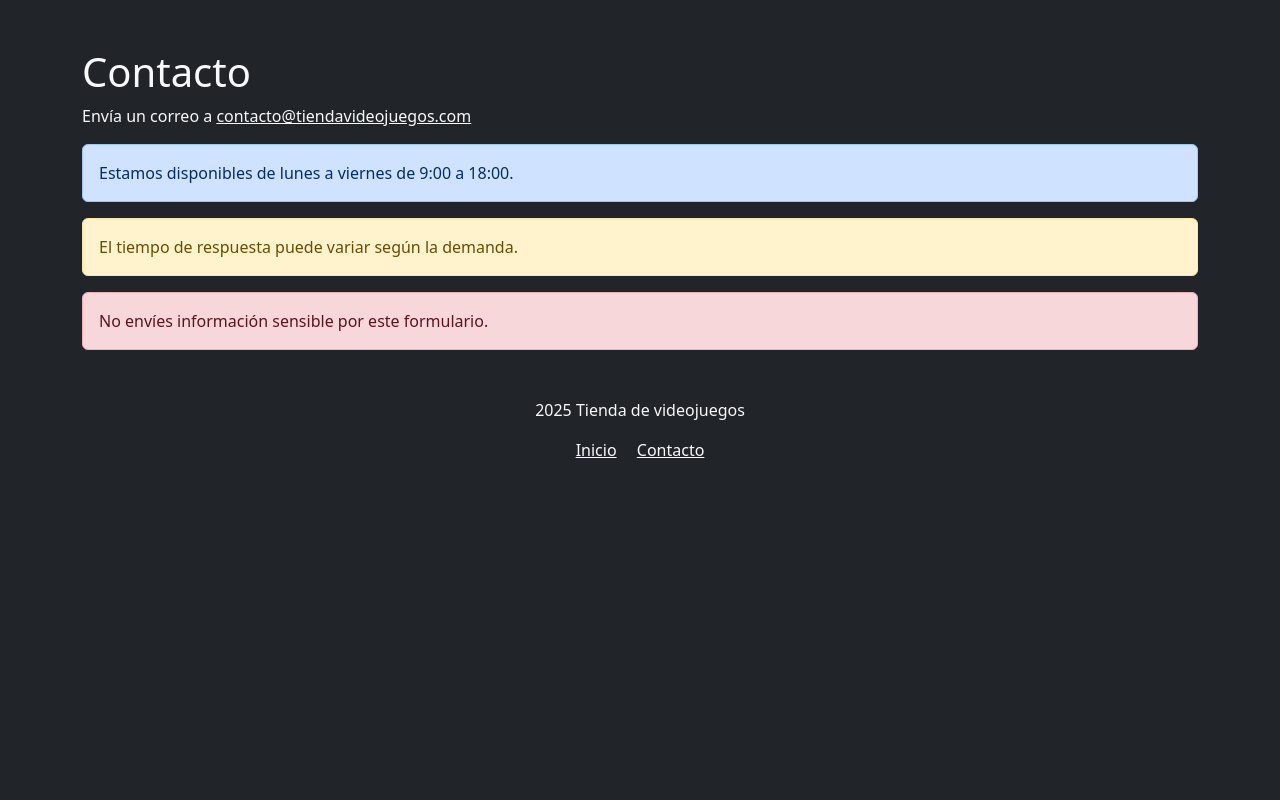
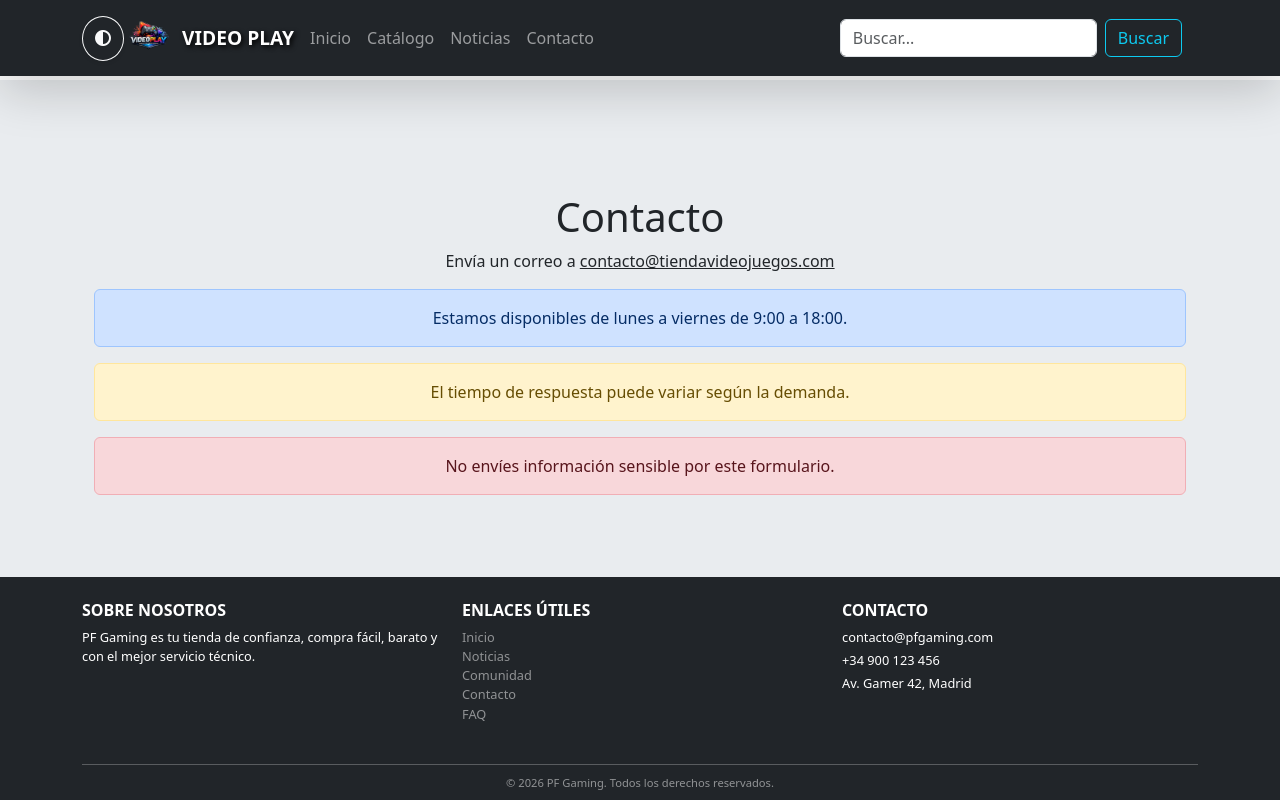
Before and after one commit to alvarosolaslara/pruebatienda, a Django app: page /contacto in a window 1280 px wide. Run offline with Django 5.2, Linux system fonts and the light colour scheme.

Commit message:
creación del diseño base en base.html

```diff
--- a/tienda_videojuegos/home/templates/home/contacto.html
+++ b/tienda_videojuegos/home/templates/home/contacto.html
@@ -5,9 +5,9 @@
 
 {% block content %}
 <div class="container mt-5">
-    <h1 class="text-light">Contacto</h1>
-    <p class="text-light">Envía un correo a
-        <a href="mailto:contacto@tiendavideojuegos.com" class="text-light">
+    <h1 class="text-body">Contacto</h1>
+    <p class="text-body">Envía un correo a
+        <a href="mailto:contacto@tiendavideojuegos.com" class="text-body">
             contacto@tiendavideojuegos.com
         </a>
     </p>
--- a/tienda_videojuegos/home/templates/home/index.html
+++ b/tienda_videojuegos/home/templates/home/index.html
@@ -6,8 +6,8 @@
 {% block content %}
 
     <div class="container mt-5">
-        <h1 class="text-light">Bienvenido a la Tienda de Videojuegos</h1>
-        <p class="text-light">Explora nuestro catálogo y disfruta de las mejores ofertas.</p>
+        <h1 class="text-body">Bienvenido a la Tienda de Videojuegos</h1>
+        <p class="text-body">Explora nuestro catálogo y disfruta de las mejores ofertas.</p>
 
         <img src="{% static 'img/logo.png' %}" alt="Logo" class="img-fluid my-4">
 
--- a/tienda_videojuegos/static/CSS/style.css
+++ b/tienda_videojuegos/static/CSS/style.css
@@ -0,0 +1,289 @@
+/* =========================================================
+   RESET Y LAYOUT BASE
+========================================================= */
+html,
+body {
+    height: 100%;
+    margin: 0;
+}
+
+body {
+    display: flex;
+    flex-direction: column;
+    min-height: 100vh;
+    /* El body ocupa toda la pantalla */
+    background-color: var(--bs-body-bg, #f8f9fa);
+    /* fallback */
+    color: var(--bs-body-color, #212529);
+}
+
+/* =========================================================
+   HEADER FIJO
+========================================================= */
+header {
+    position: fixed;
+    top: 0;
+    left: 0;
+    width: 100%;
+    z-index: 1020;
+    /* encima de todo */
+}
+
+/* =========================================================
+   NAVBAR
+========================================================= */
+.navbar {
+    background-color: #212529;
+    /* bg-dark de Bootstrap */
+}
+
+/* Botón modo oscuro */
+#toggle-theme {
+    width: 45px;
+    height: 45px;
+    border-radius: 50%;
+    box-shadow: 0 2px 5px rgba(0, 0, 0, 0.3);
+}
+
+/* Logo de la navbar */
+.navbar-brand img {
+    height: 50px;
+    margin-right: 10px;
+}
+
+.navbar-brand span {
+    font-size: 1.2rem;
+    text-shadow: 2px 2px 5px #000;
+}
+
+/* =========================================================
+   MAIN
+========================================================= */
+main {
+    flex: 1;
+    /* Ocupa todo el espacio disponible */
+    margin-top: 80px;
+    /* Deja hueco para el header fijo */
+    overflow: visible;
+    /* Scroll normal */
+}
+
+/* =========================================================
+   FOOTER
+========================================================= */
+footer {
+    width: 100%;
+    background-color: #212529;
+    /* bg-dark */
+    color: #fff;
+    margin-top: auto;
+    /* Empuja el footer al fondo */
+}
+
+/* Links del footer */
+footer a {
+    color: #ced4da;
+    /* text-white-50 */
+    text-decoration: none;
+}
+
+footer a:hover {
+    color: #ffffff;
+    text-decoration: underline;
+}
+
+/* Pequeño espaciado y tipografía en footer */
+footer .small {
+    font-size: 0.8rem;
+}
+
+footer h6 {
+    font-weight: bold;
+    margin-bottom: 0.5rem;
+}
+
+/* =========================================================
+   CATÁLOGO Y TARJETAS
+========================================================= */
+
+/* Efecto hover para crecer la tarjeta */
+.juego-card {
+    transition: transform 0.3s ease, box-shadow 0.3s ease;
+}
+
+.juego-card:hover {
+    transform: scale(1.05);
+    box-shadow: 0 10px 20px rgba(0, 0, 0, 0.2);
+}
+
+/* Efecto hover solo para la imagen de detalle */
+.detalle-img {
+    transition: transform 0.3s ease, box-shadow 0.3s ease;
+}
+
+.detalle-img:hover {
+    transform: scale(1.05);
+    box-shadow: 0 0.5rem 2rem rgba(0, 0, 0, 0.25);
+}
+
+/* =========================================================
+   TABLAS Y ELEMENTOS GENERALES
+========================================================= */
+.table {
+    border-collapse: separate;
+    border-spacing: 0;
+    border-radius: 0.75rem;
+}
+
+.table td,
+.table th {
+    vertical-align: middle;
+}
+
+.table tbody tr:hover {
+    background-color: rgba(var(--bs-body-color-rgb), 0.02);
+}
+
+/* =========================================================
+   VISTA CARRITO (ESCRITORIO)
+========================================================= */
+@media (min-width: 769px) {
+    .carrito-table-wrap .table {
+        border-radius: 0.75rem;
+        overflow: hidden;
+        box-shadow: 0 6px 18px rgba(0, 0, 0, 0.06);
+    }
+
+    .carrito-row {
+        border-top: 1px solid rgba(0, 0, 0, 0.04);
+    }
+}
+
+/* =========================================================
+   VISTA CARRITO (MÓVIL / TABLET)
+========================================================= */
+@media (max-width: 768px) {
+    .table thead {
+        display: none;
+    }
+
+    .table tbody tr {
+        display: block;
+        margin-bottom: 0.75rem;
+        background: var(--bs-body-secondary-bg);
+        border-radius: 0.75rem;
+        padding: 0.75rem 1rem;
+        box-shadow: 0 2px 6px rgba(0, 0, 0, 0.05);
+    }
+
+    .table tbody tr td {
+        display: flex;
+        justify-content: space-between;
+        align-items: center;
+        border: none !important;
+        font-size: 0.92rem;
+        padding: 0.35rem 0;
+    }
+
+    .table tbody tr td::before {
+        content: attr(data-label);
+        font-weight: 600;
+        color: var(--bs-secondary-color);
+        margin-right: 0.75rem;
+        flex: 0 0 auto;
+    }
+
+    .carrito-thumb {
+        width: 50px !important;
+        height: 50px !important;
+        flex: 0 0 auto;
+    }
+
+    .table tbody tr td .btn {
+        min-width: 38px;
+        padding: 0.35rem 0.55rem;
+    }
+}
+
+/* =========================================================
+   TOASTS (NOTIFICACIONES FLOTANTES) – VISTOSOS
+========================================================= */
+
+/* Tamaño, padding, tipografía y efecto vidrio */
+.toast {
+    opacity: 0.9;
+    /* más visible */
+    backdrop-filter: blur(6px);
+    /* desenfoque más marcado */
+    box-shadow: 0 8px 24px rgba(0, 0, 0, 0.3);
+    /* sombra más profunda */
+    border-radius: 1rem;
+    /* bordes más redondeados */
+    padding: 1rem 1.5rem;
+    /* más espacio interno */
+    font-size: 1.1rem;
+    /* texto más grande */
+    font-weight: 600;
+    /* más llamativo */
+    transition: opacity 0.3s ease-in-out, transform 0.3s ease-in-out;
+    animation: slideUp 0.5s ease-out;
+    min-width: 300px;
+    /* ancho mínimo */
+    max-width: 400px;
+    /* ancho máximo */
+}
+
+/* Hover: más opaco y ligeramente agrandado */
+.toast:hover {
+    opacity: 1;
+    transform: scale(1.05);
+}
+
+/* Animación suave al aparecer */
+@keyframes slideUp {
+    from {
+        transform: translateY(30px);
+        opacity: 0;
+    }
+
+    to {
+        transform: translateY(0);
+        opacity: 0.95;
+    }
+}
+
+/* =========================================================
+   TOASTS: COLORES DE TEXTO POR TIPO
+========================================================= */
+
+/* Texto negro para toasts informativos y de advertencia */
+.toast.bg-info,
+.toast.bg-warning,
+.toast.bg-success {
+    color: #000 !important;
+}
+
+/* Botón de cierre visible para todos los tipos */
+.toast .btn-close {
+    filter: invert(0) !important;
+    width: 1.2rem;
+    height: 1.2rem;
+}
+
+/* Colores de fondo más vivos */
+.toast.bg-success {
+    background-color: #32FF62 !important;
+}
+
+.toast.bg-danger {
+    background-color: #dc3545 !important;
+    color: #fff;
+}
+
+.toast.bg-warning {
+    background-color: #ffc107 !important;
+}
+
+.toast.bg-info {
+    background-color: #0062FF !important;
+}
--- a/tienda_videojuegos/static/js/script.js
+++ b/tienda_videojuegos/static/js/script.js
@@ -0,0 +1,48 @@
+/** BOTON PARA QUE EL USUARIO CAMBIE ENTRE CLARO Y OSCURO y ADEMÁS SE AÑADIRÁ PERSISTENCIA PARA QUE SE ALMACENE LA OPCIÓN ESCOGIDA POR EL USUARIO */
+
+document.addEventListener("DOMContentLoaded", function () {
+  const btn = document.getElementById("toggle-theme");
+  const html = document.documentElement;
+
+  // Recuperar el tema guardado en localStorage al cargar la página
+  const savedTheme = localStorage.getItem("theme");
+  if (savedTheme) {
+    html.setAttribute("data-bs-theme", savedTheme);
+  }
+
+  btn.addEventListener("click", function () {
+    const current = html.getAttribute("data-bs-theme");
+    const next = current === "dark" ? "light" : "dark";
+    html.setAttribute("data-bs-theme", next);
+
+    // Guardar el tema elegido en localStorage
+    localStorage.setItem("theme", next);
+  });
+});
+
+
+// Mostrar/ocultar contraseña
+function togglePassword(fieldId) {
+    const field = document.getElementById(fieldId);
+    const icon = document.getElementById('icon-' + fieldId);
+    if (field.type === "password") {
+        field.type = "text";
+        icon.classList.remove('fa-eye');
+        icon.classList.add('fa-eye-slash');
+    } else {
+        field.type = "password";
+        icon.classList.remove('fa-eye-slash');
+        icon.classList.add('fa-eye');
+    }
+}
+
+// Mensajes flotantes
+document.addEventListener("DOMContentLoaded", function () {
+    const toastElList = [].slice.call(document.querySelectorAll('.toast'));
+    toastElList.forEach(function (toastEl) {
+        const toast = new bootstrap.Toast(toastEl, {
+            delay: 3000
+        });
+        toast.show();
+    });
+});
--- a/tienda_videojuegos/templates/base.html
+++ b/tienda_videojuegos/templates/base.html
@@ -1,7 +1,7 @@
 {% load static %}
 
 <!DOCTYPE html>
-<html lang="es">
+<html lang="es" data-bs-theme="light"><!--Necesario para los estilos dinámicos y ponemos estilo light, que será el que escojamos por defecto-->
 <head>
     <meta charset="UTF-8">
     <meta name="viewport" content="width=device-width, initial-scale=1.0">
@@ -10,22 +10,109 @@
     <!--CSS-->
     <link href="https://cdn.jsdelivr.net/npm/bootstrap@5.3.3/dist/css/bootstrap.min.css" rel="stylesheet" crossorigin="anonymous">
     <link rel="stylesheet" href="{% static 'css/style.css' %}"/>
+    <link rel="stylesheet" href="https://cdnjs.cloudflare.com/ajax/libs/font-awesome/6.5.0/css/all.min.css">
 
     <!--Scripts-->
     <script src="{% static 'js/script.js' %}"></script>
+    <script src="https://cdn.jsdelivr.net/npm/bootstrap@5.3.3/dist/js/bootstrap.bundle.min.js"></script> <!--Si esto no fuciona el boton movil desplegable-->
+
+</head>
+<body class="bg-body text-body"> <!--Con bg-body se podrán utilizar estilos dinámicos, que podrán ser seleccionados por el usuario-->
+
+    <!-- Cabecera con botón de cambio de tema -->
+    <header class="shadow-lg ">
+        <nav class="navbar navbar-expand-lg navbar-dark bg-dark position-relative ">
+            <div class="container d-flex justify-content-between align-items-center">
+
+                <!-- Botón modo oscuro -->
+                <button id="toggle-theme"
+                        class="btn btn-outline-light rounded-circle shadow-sm">
+                    <i class="fa-solid fa-circle-half-stroke"></i>
+                </button>
+
+                <!-- Logo -->
+                <a class="navbar-brand d-flex align-items-center order-1 order-lg-1 me-2" href="{% url 'home' %}">
+                    <img src="{% static 'img/logo.png' %}" alt="video play Logo" class="me-2 logo">
+                    <span class="fw-bold text-white">VIDEO PLAY</span>
+                </a>
 
 
-</head>
-<body class="bg-dark text-light">
+                <!-- Botón toggle para móviles -->
+                <button class="navbar-toggler order-3" type="button" data-bs-toggle="collapse" data-bs-target="#navbarPF"
+                        aria-controls="navbarPF" aria-expanded="false" aria-label="Toggle navigation">
+                    <span class="navbar-toggler-icon"></span>
+                </button>
 
-    {% block content %}
-    <!--Aquí irá el contenido espedífico de cada tema-->
-    {% endblock %}
+                <!-- Contenido colapsable -->
+                <div class="collapse navbar-collapse order-4 order-lg-3 w-100 w-lg-auto" id="navbarPF">
 
-    <footer class="text-center mt-5 mb-3">
-        <p>2025 Tienda de videojuegos</p>
-        <a href={% url 'home'%} class="text-light">Inicio</a>
-        <a href={% url 'contacto'%} class="text-light ms-3">Contacto</a>
+                    <!-- Menú principal -->
+                    <ul class="navbar-nav me-auto mb-2 mb-lg-0">
+                        <li class="nav-item">
+                            <a class="nav-link {% if request.path == '/' %}active{% endif %}" href="{% url 'home' %}">Inicio</a>
+                        </li>
+                        <li class="nav-item">
+                            <a class="nav-link {% if '/catalogo/' in request.path %}active{% endif %}" href="#">Catálogo</a>
+                        </li>
+                        <li class="nav-item">
+                            <a class="nav-link {% if '/noticias/' in request.path %}active{% endif %}" href="#">Noticias</a>
+                        </li>
+                        <li class="nav-item">
+                            <a class="nav-link {% if '/contacto/' in request.path %}active{% endif %}" href="{% url 'contacto' %}">Contacto</a>
+                        </li>
+                    </ul>
+
+                    <!-- Buscador -->
+                    <form class="d-flex mb-2 mb-lg-0 me-lg-3 order-5 order-lg-4" role="search" action="#" method="get">
+                        <input class="form-control me-2" type="search" name="q" placeholder="Buscar..." aria-label="Buscar"
+                            value="{{ request.GET.q|default:'' }}">
+                        <button class="btn btn-outline-info" type="submit">Buscar</button>
+                    </form>
+                </div>
+            </div>
+        </nav>
+    </header>
+
+    <!-- CONTENIDO DINÁMICO -->
+    <main class="py-5 bg-body-secondary text-center text-dark d-flex justify-content-center align-items-center">
+        <div class="container">
+            {% block content %}
+            <h2 class="text-body">Tu tienda de confianza con precios más altos, pero de confianza.</h2>
+            {% endblock %}
+        </div>
+    </main>
+
+    <!-- FOOTER GLOBAL -->
+    <footer class="bg-dark text-white pt-4 pb-2">
+        <div class="container">
+            <div class="row small">
+                <div class="col-md-4 mb-3">
+                    <h6 class="text-uppercase">Sobre nosotros</h6>
+                    <p class="mb-1">PF Gaming es tu tienda de confianza, compra fácil, barato y con el mejor servicio técnico.</p>
+                </div>
+                <div class="col-md-4 mb-3">
+                    <h6 class="text-uppercase">Enlaces útiles</h6>
+                    <ul class="list-unstyled">
+                        <li><a href="{% url 'home' %}" class="text-white-50 text-decoration-none">Inicio</a></li>
+                        <li><a href="#" class="text-white-50 text-decoration-none">Noticias</a></li>
+                        <li><a href="#" class="text-white-50 text-decoration-none">Comunidad</a></li>
+                        <li><a href="{% url 'contacto' %}" class="text-white-50 text-decoration-none">Contacto</a></li>
+                        <li><a href="#" class="text-white-50 text-decoration-none">FAQ</a></li>
+                    </ul>
+                </div>
+                <div class="col-md-4 mb-3">
+                    <h6 class="text-uppercase">Contacto</h6>
+                    <p class="mb-1">contacto@pfgaming.com</p>
+                    <p class="mb-1">+34 900 123 456</p>
+                    <p class="mb-1">Av. Gamer 42, Madrid</p>
+                </div>
+            </div>
+            <hr class="bg-secondary my-2">
+            <div class="text-center small text-white-50">
+                <small>© {% now "Y" %} PF Gaming. Todos los derechos reservados.</small>
+            </div>
+        </div>
     </footer>
+
 </body>
 </html>
```
